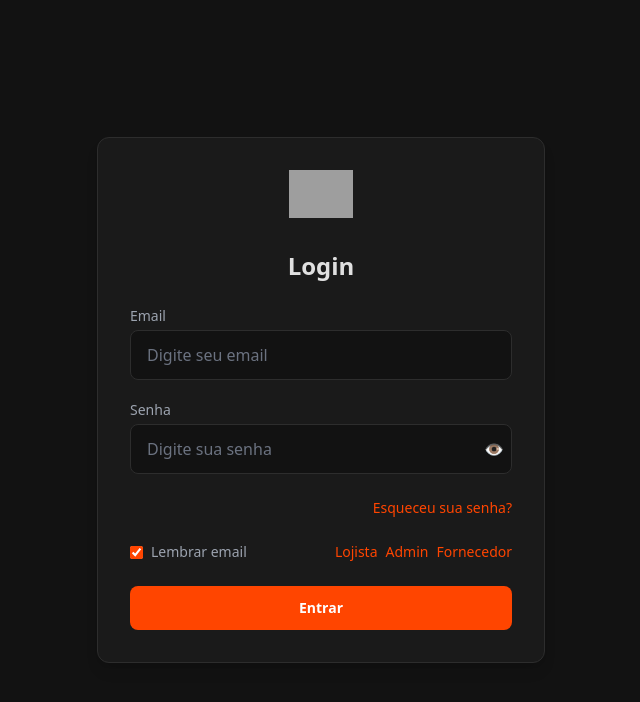
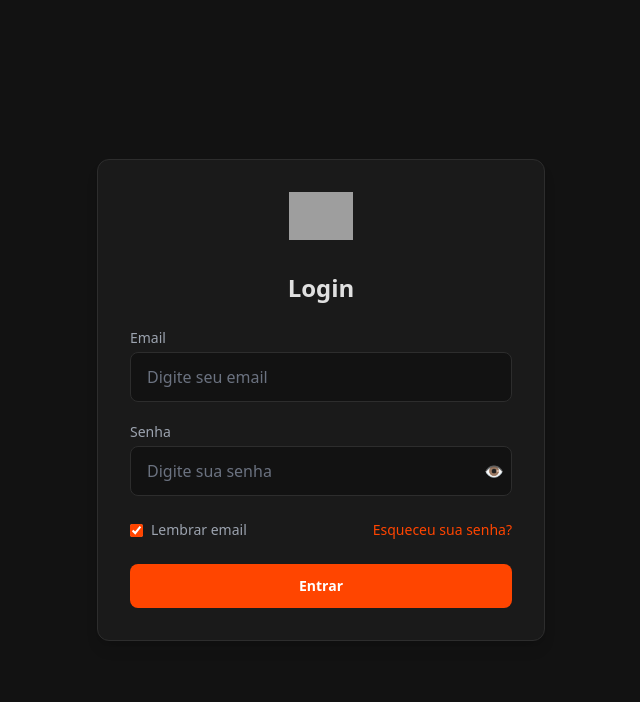
Before and after one commit to Centra-de-Compras-Unesc/central-compras-frontend, a React (Vite) app: page / in a window 1280 px wide. Shown: the top 702 px of the page, without its empty margins (319-959 px from the left). Built offline with nearby package versions, Linux system fonts and the light colour scheme; grey boxes are pictures that could not be loaded.

Commit message:
update login

```diff
--- a/src/pages/auth/Login.jsx
+++ b/src/pages/auth/Login.jsx
@@ -1,5 +1,5 @@
 import { useState } from "react";
-import { Link, useNavigate } from "react-router-dom";
+import { Link } from "react-router-dom";
 import { login as mockLogin } from "../../utils/mockAuth";
 import { useAuth } from "../../contexts/AuthContext";
 
@@ -9,7 +9,6 @@ const Login = () => {
   const [showPassword, setShowPassword] = useState(false);
   const [remember, setRemember] = useState(true);
   const [error, setError] = useState("");
-  const navigate = useNavigate();
   const { login } = useAuth();
 
   const handleSubmit = (e) => {
@@ -23,8 +22,6 @@ const Login = () => {
     // popular contexto e persistir email se marcado
     login({ nome: email });
     if (remember) localStorage.setItem("userEmail", email);
-    const homeByType = { admin: "/admin", lojista: "/loja", fornecedor: "/fornecedor" };
-    navigate(homeByType[tipo] ?? "/");
   };
 
   return (
@@ -94,25 +91,21 @@ const Login = () => {
             </div>
           </div>
 
-          <div className="flex items-center justify-end">
+          <div className="flex items-center justify-between text-sm text-gray-400">
+            <label className="inline-flex items-center gap-2">
+              <input
+                type="checkbox"
+                className="accent-primary"
+                checked={remember}
+                onChange={(e) => setRemember(e.target.checked)}
+              />
+              Lembrar email
+            </label>
             <Link
               to="/forgot-password"
-              className="text-sm text-primary hover:text-primary/90 transition-colors"
-            >
+              className="text-sm text-primary hover:text-primary/90 transition-colors">
               Esqueceu sua senha?
             </Link>
-          </div>
-
-          <div className="flex items-center justify-between text-sm text-gray-400">
-            <label className="inline-flex items-center gap-2">
-              <input type="checkbox" className="accent-primary" checked={remember} onChange={(e) => setRemember(e.target.checked)} />
-              Lembrar email
-            </label>
-            <div className="flex gap-2">
-              <button type="button" className="text-primary hover:text-primary/90" onClick={() => { setEmail("lojista@teste.com"); setPassword("123"); }}>Lojista</button>
-              <button type="button" className="text-primary hover:text-primary/90" onClick={() => { setEmail("admin@teste.com"); setPassword("123"); }}>Admin</button>
-              <button type="button" className="text-primary hover:text-primary/90" onClick={() => { setEmail("fornecedor@teste.com"); setPassword("123"); }}>Fornecedor</button>
-            </div>
           </div>
 
           <div>
```
Also changed, not shown: 1 other file (tests, documents, lock files or other folders).
